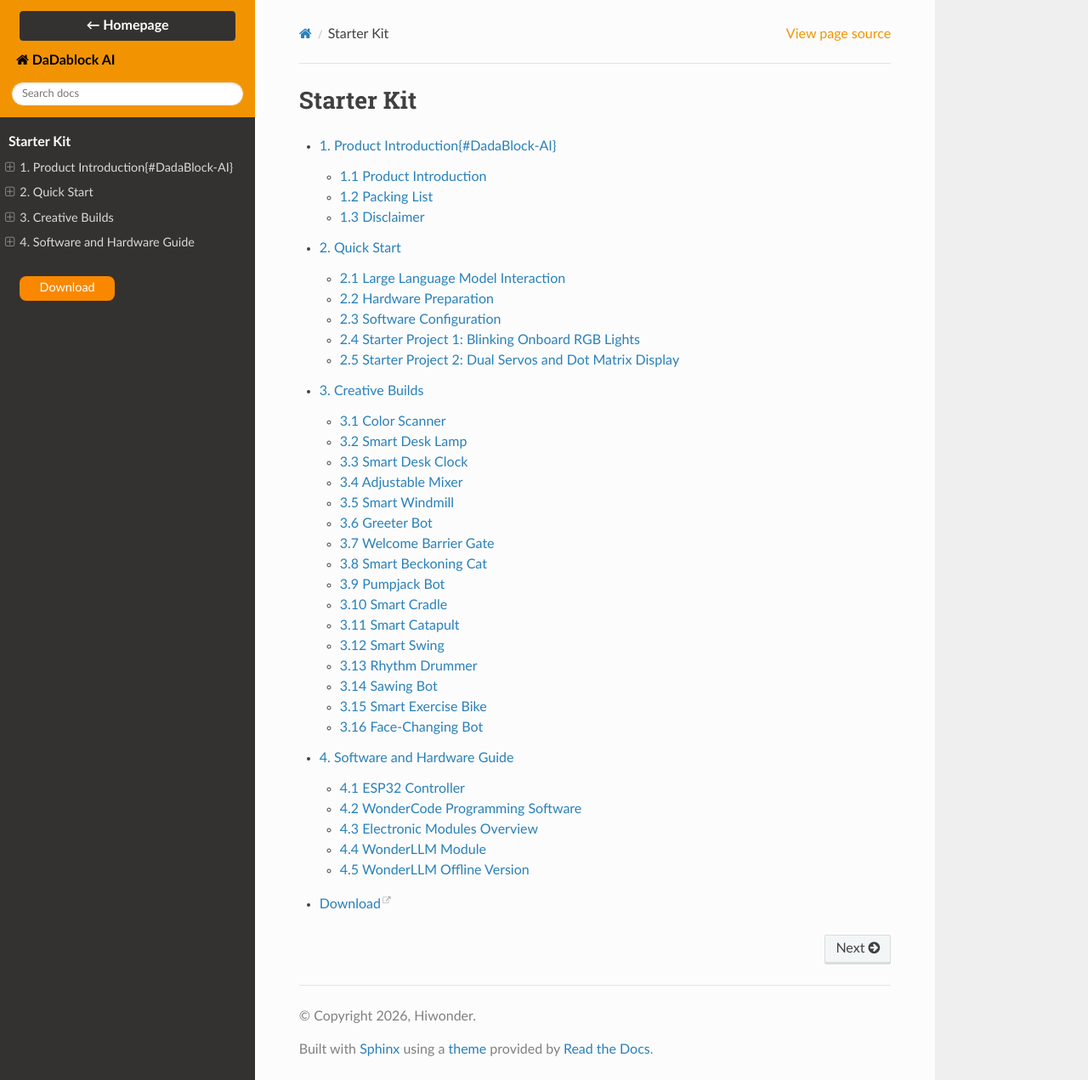
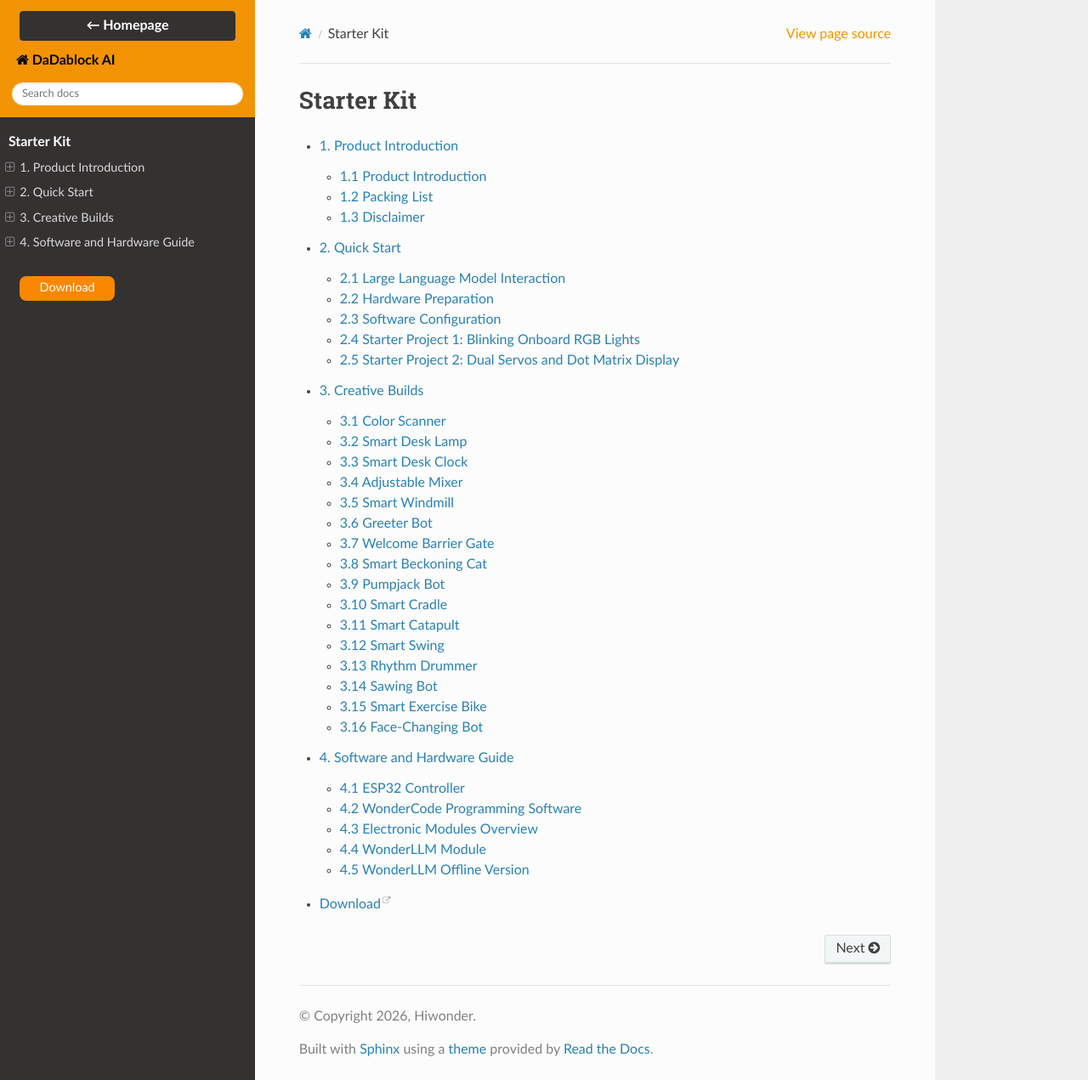
Before and after one commit to Hiwonder-docs/DaDablock-AI, a Sphinx documentation site: the page built from source/index.rst, in a window 1280 px wide and 1271 px high. Shown: the whole window at 85% size. Built offline with Sphinx 7.4.7 and the Read the Docs theme 3.1.0, drawn with Linux system fonts in a browser that asks for light colours.

Commit message:
内容修改

```diff
--- a/source/docs/1_Product_Introduction.md
+++ b/source/docs/1_Product_Introduction.md
@@ -1,4 +1,4 @@
-# 1. Product Introduction{#DadaBlock-AI}
+# 1. Product Introduction
 
 ## 1.1 Product Introduction
 
```
